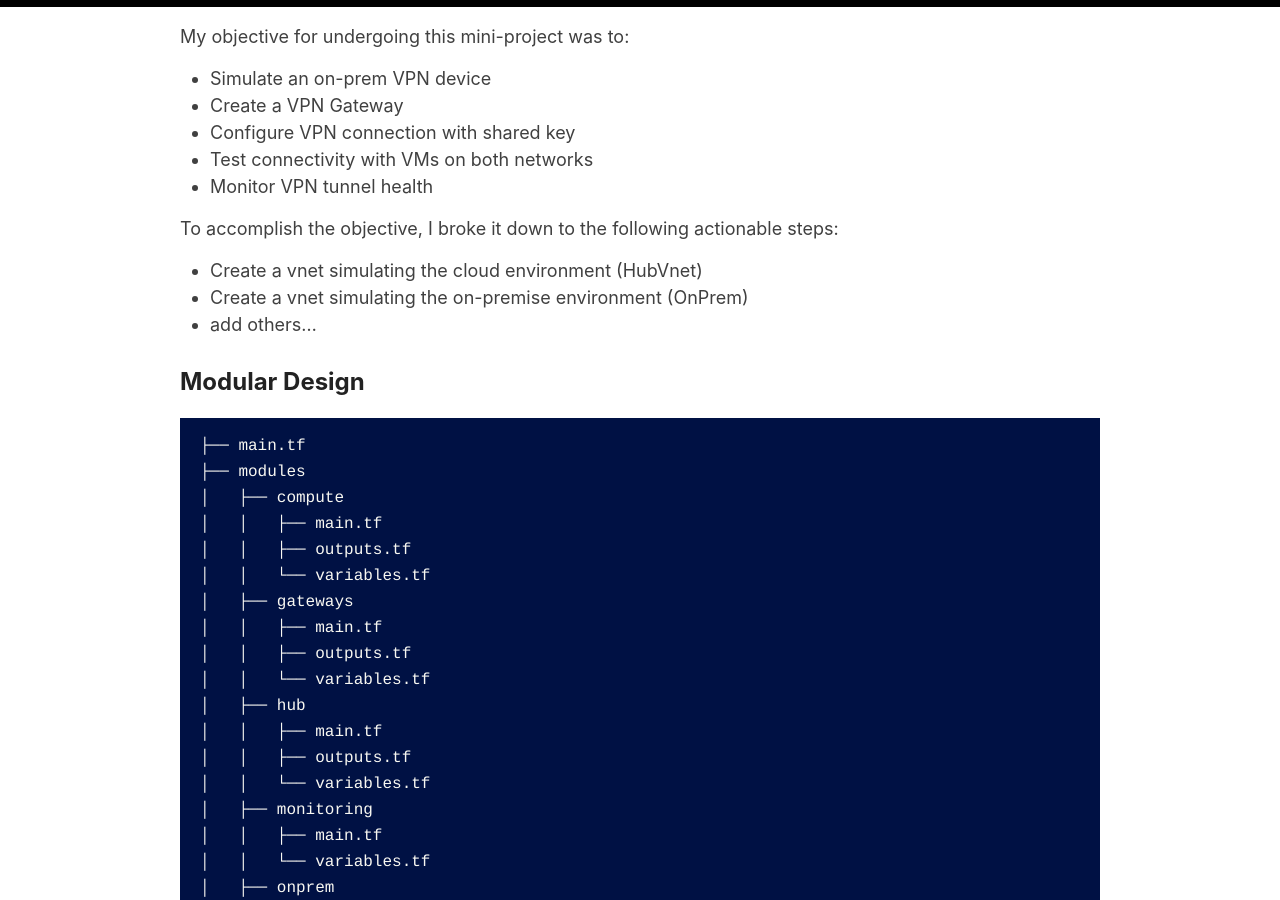
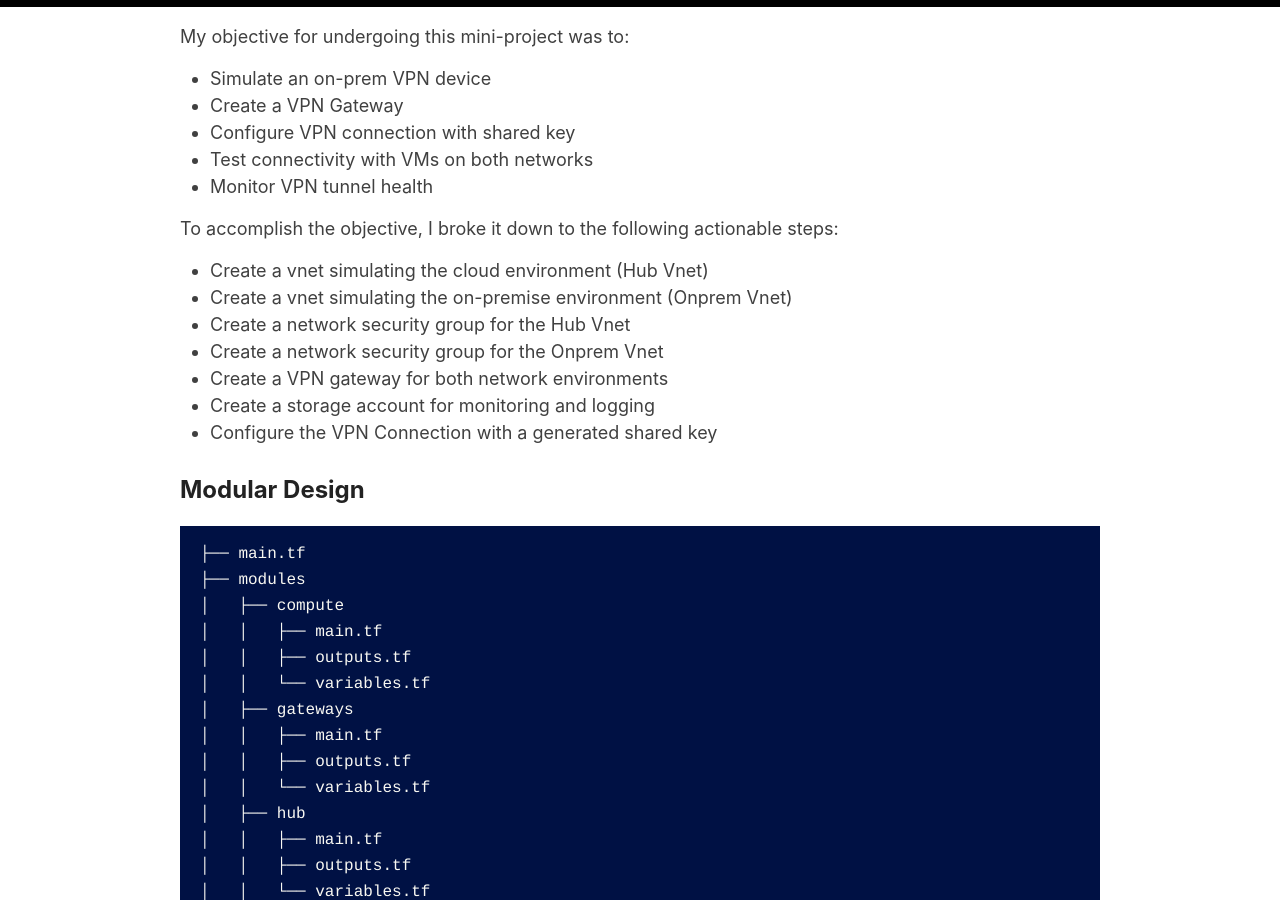
Before and after one commit to iukadike/blog, a Jekyll site: the page built from _posts/2025-09-30-vpn-gateway-lab.md, in a window 1280 px wide and 900 px high, scrolled down 826 px. Built offline with Jekyll 4.4.1, drawn with Linux system fonts in a browser that asks for light colours; comment, search, counter and statistics services are not loaded; some of the changed text lies outside the part shown.

Commit message:
Update 2025-09-30-vpn-gateway-lab.md

```diff
--- a/_posts/2025-09-30-vpn-gateway-lab.md
+++ b/_posts/2025-09-30-vpn-gateway-lab.md
@@ -18,9 +18,13 @@ My objective for undergoing this mini-project was to:
 - Monitor VPN tunnel health
 
 To accomplish the objective, I broke it down to the following actionable steps:
-- Create a vnet simulating the cloud environment (HubVnet)
-- Create a vnet simulating the on-premise environment (OnPrem)
-- add others...
+- Create a vnet simulating the cloud environment (Hub Vnet)
+- Create a vnet simulating the on-premise environment (Onprem Vnet)
+- Create a network security group for the Hub Vnet
+- Create a network security group for the Onprem Vnet
+- Create a VPN gateway for both network environments
+- Create a storage account for monitoring and logging
+- Configure the VPN Connection with a generated shared key
 
 
 ### Modular Design
@@ -834,3 +835,33 @@ variable "onprem_lnet_gw_id" {}
 
 ### Deploying and Verifying the Deployed Resources
 After the Terraform commands completed successfully, I verified that the expected resources were created in the cloud console.
+
+- Cloud console
+<img width="1280" height="960" alt="1-azure-console" src="https://github.com/user-attachments/assets/929e3623-cb9f-4423-a929-86fda002e7ca" />
+
+- Hub Vnet (Cloud Infrastructure)
+<img width="1280" height="960" alt="2-hub-vnet" src="https://github.com/user-attachments/assets/8e431033-a93d-4a46-b86a-11d9d6a95c67" />
+
+- Onprem Vnet (On-premise Infrastructure)
+<img width="1280" height="960" alt="3-onprem-vnet" src="https://github.com/user-attachments/assets/2eb31300-9598-4398-8e7c-e2c2d6b2bdee" />
+
+- Network Security Group for the Hub Vnet
+<img width="1280" height="960" alt="4-hub-nsg" src="https://github.com/user-attachments/assets/efce97e6-9629-4c59-857d-7ebc6157f7c4" />
+
+- Network Security Group for the Onprem Vnet
+<img width="1280" height="960" alt="5-onprem-nsg" src="https://github.com/user-attachments/assets/4116a10f-d49b-4d17-8513-780aadf178b5" />
+
+- Local Gateway on the Hub Vnet
+<img width="1280" height="960" alt="6-hub-localgw" src="https://github.com/user-attachments/assets/0e013463-ab2b-4e78-8c37-17eaa632e778" />
+
+- Local Gateway on the Onprem Vnet
+<img width="1280" height="960" alt="7-onprem-localgw" src="https://github.com/user-attachments/assets/250cfcbf-5843-46bb-bb1a-8dd6e74a9f7e" />
+
+- VPN Gateway on the Hub Vnet
+<img width="1280" height="960" alt="8-hub-vpngw" src="https://github.com/user-attachments/assets/442ee59f-8ca2-40bf-9b22-08b4660fa751" />
+
+- VPN Gateway on the Onprem Vnet
+<img width="1280" height="960" alt="9-onprem-vpngw" src="https://github.com/user-attachments/assets/2ffaf2e3-2986-497c-9dfc-907015565722" />
+
+- Storage Account for Logging and Monitoring
+<img width="1280" height="960" alt="10-storage-account" src="https://github.com/user-attachments/assets/6743de1d-2c4d-4674-99d9-3a6f37a77522" />
```
Also changed, not shown: other parts of _posts/2025-09-30-vpn-gateway-lab.md (+7 -10 lines).
